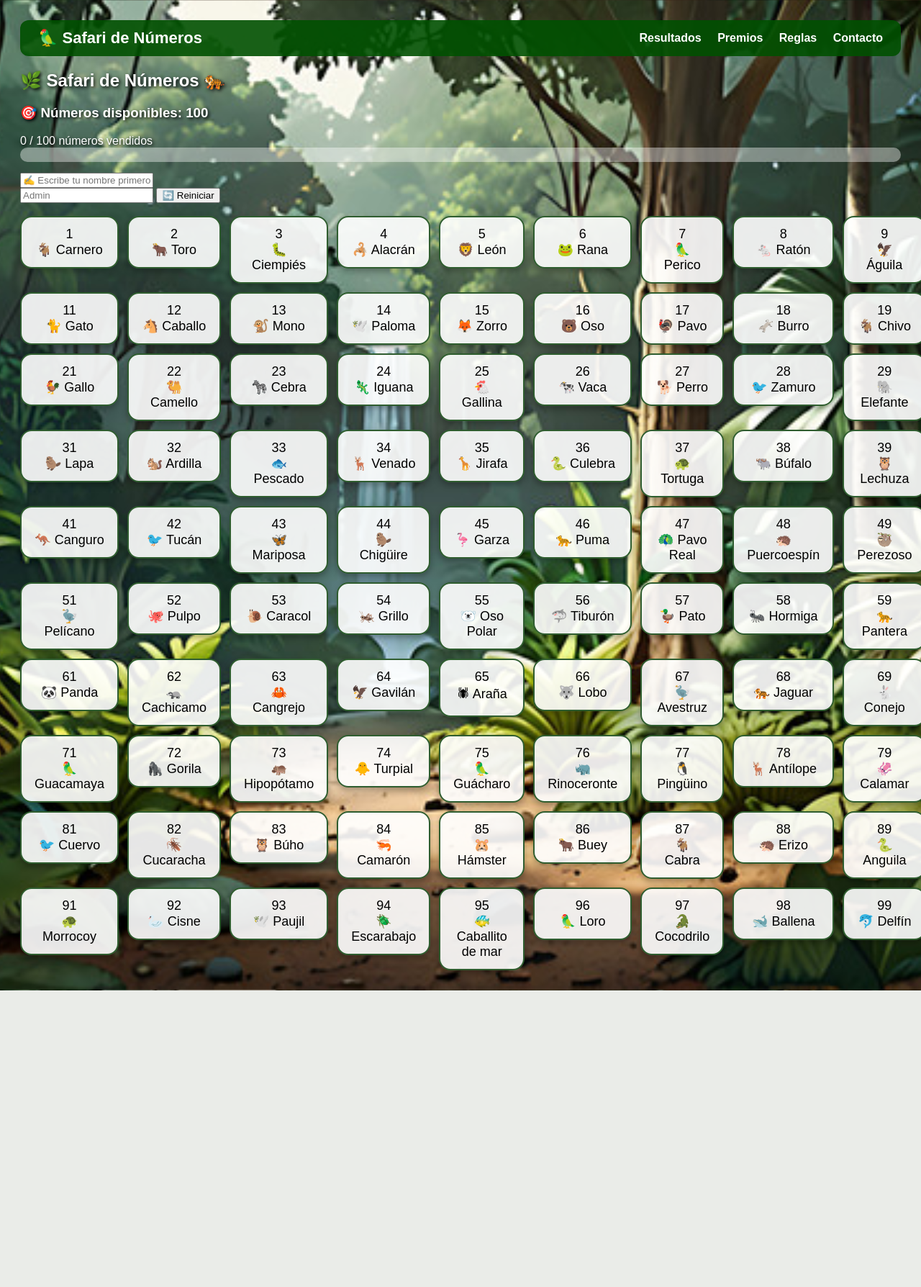
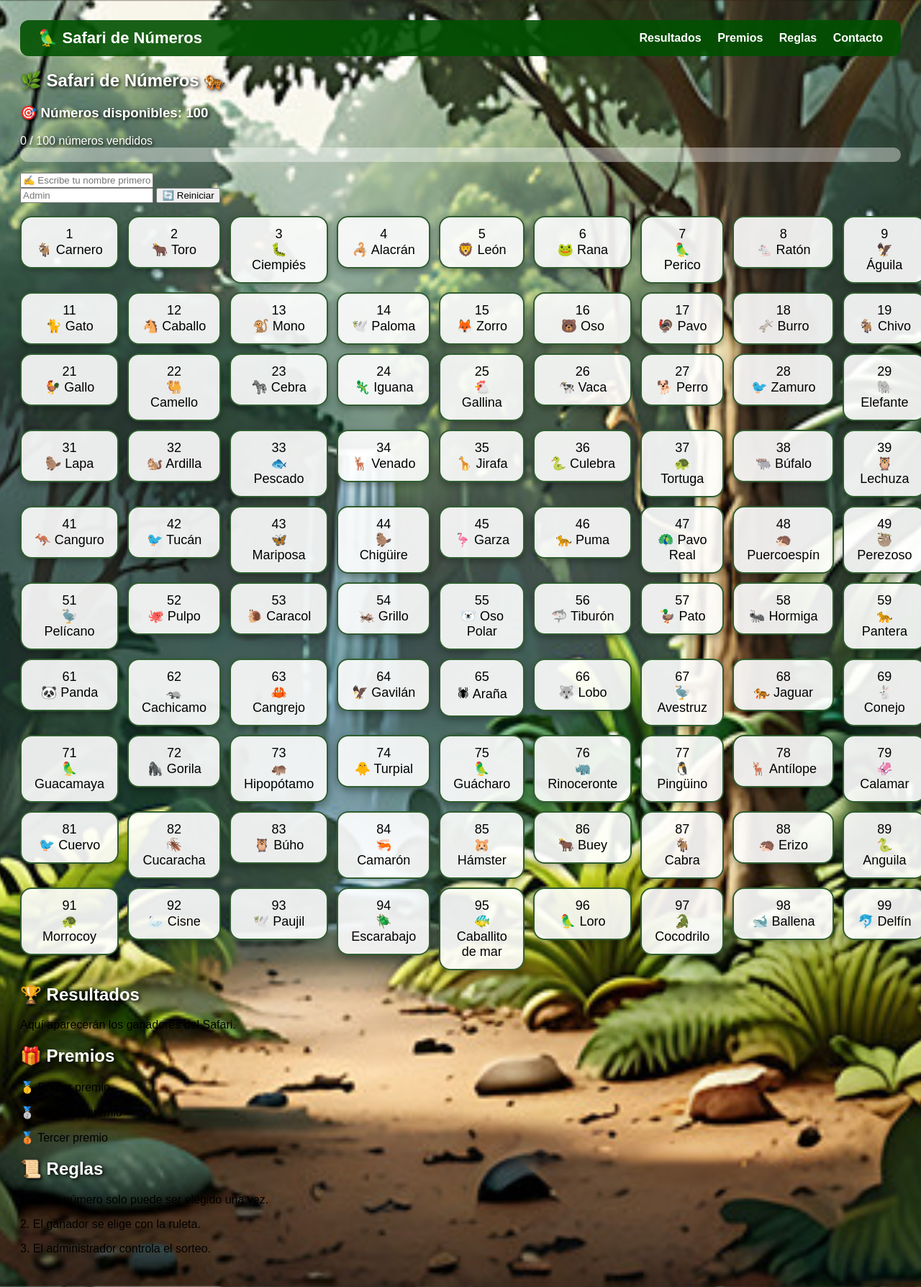
Before and after one commit to ferchomg2608-ux/numeros_server, a Flask app: page / in a window 1280 px wide; the page is wider, and only the part inside the window is pictured. Shown: that part at 72% size. Before the commit the page ends 1376 px from the top of that part, so only its background shows below. Run offline with Flask 3, Linux system fonts and the light colour scheme.

Commit message:
funciones de reglas

```diff
--- a/templates/index.html
+++ b/templates/index.html
@@ -6,6 +6,10 @@
 <title>Safari de Números</title>
 
 <style>
+
+html{
+scroll-behavior:smooth;
+}
 
 /* PROGRESO */
 
@@ -51,6 +55,10 @@ body{
 justify-content:space-between;
 align-items:center;
 margin-bottom:20px;
+
+position:sticky;
+top:0;
+z-index:1000;
 }
 
 .logo{
@@ -146,6 +154,19 @@ h3{
 
 <body>
 
+<div class="header">
+
+<div class="logo">🦜 Safari de Números</div>
+
+<div class="menu">
+<a href="#resultados">Resultados</a>
+<a href="#premios">Premios</a>
+<a href="#reglas">Reglas</a>
+<a href="#contacto">Contacto</a>
+</div>
+
+</div>
+
 {% if numeros|length == 100 %}
 
 <div style="
@@ -200,21 +221,6 @@ origin:{y:0.6}
 {% else %}
 
 <!-- HEADER -->
-
-<div class="header">
-
-<div class="logo">
-🦜 Safari de Números
-</div>
-
-<div class="menu">
-<a href="#">Resultados</a>
-<a href="#">Premios</a>
-<a href="#">Reglas</a>
-<a href="#">Contacto</a>
-</div>
-
-</div>
 
 <h2>🌿 Safari de Números 🐅</h2>
 
@@ -356,7 +362,37 @@ tarjeta.classList.add("tomado")
 }
 
 setInterval(actualizarNumeros, 3000)
+
 </script>
+
+<section id="resultados">
+
+<h2>🏆 Resultados</h2>
+
+<p>Aquí aparecerán los ganadores del Safari.</p>
+
+</section>
+
+
+<section id="premios">
+
+<h2>🎁 Premios</h2>
+
+<p>🥇 Primer premio</p>
+<p>🥈 Segundo premio</p>
+<p>🥉 Tercer premio</p>
+
+</section>
+
+<section id="reglas">
+
+<h2>📜 Reglas</h2>
+
+<p>1. Cada número solo puede ser elegido una vez.</p>
+<p>2. El ganador se elige con la ruleta.</p>
+<p>3. El administrador controla el sorteo.</p>
+
+</section>
 
 </body>
 </html>
```
Lines whose indentation alone changed are shown as unchanged.
